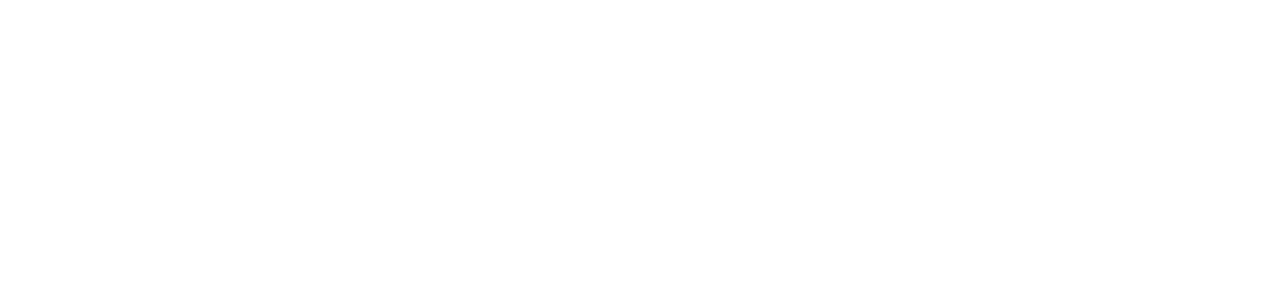
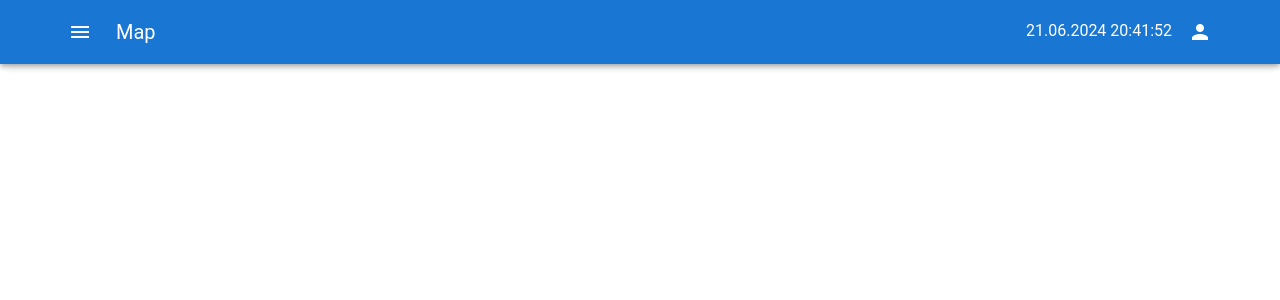
Before and after one commit to zlehman1/rescue-command-center, a Vue app in the folder vue-frontend/: page /map in a window 1280 px wide. Shown: the top 300 px of the page. Built offline with nearby package versions, Linux system fonts and the light colour scheme; sample sign-in values are in the browser's storage.

Commit message:
🐛 fixed header

```diff
--- a/vue-frontend/src/components/Map/Map.vue
+++ b/vue-frontend/src/components/Map/Map.vue
@@ -1,9 +1,14 @@
 <script setup>
+import Header from "../menu/Header.vue";
+import {useI18n} from 'vue-i18n';
 
+const {t} = useI18n();
 </script>
 
 <template>
-
+  <v-app>
+    <Header :componentName="t('mapTitle')"/>
+  </v-app>
 </template>
 
 <style scoped>
--- a/vue-frontend/src/components/emergency/EmergencyDashboard.vue
+++ b/vue-frontend/src/components/emergency/EmergencyDashboard.vue
@@ -1,12 +1,14 @@
 <script setup>
 import Header from "../menu/Header.vue";
-import { useI18n } from 'vue-i18n';
+import {useI18n} from 'vue-i18n';
 
-const { t } = useI18n();
+const {t} = useI18n();
 </script>
 
 <template>
-  <Header :componentName="t('emergencyDashboardTitle')" />
+  <v-app>
+    <Header :componentName="t('emergencyDashboardTitle')"/>
+  </v-app>
 </template>
 
 <style scoped>
```
